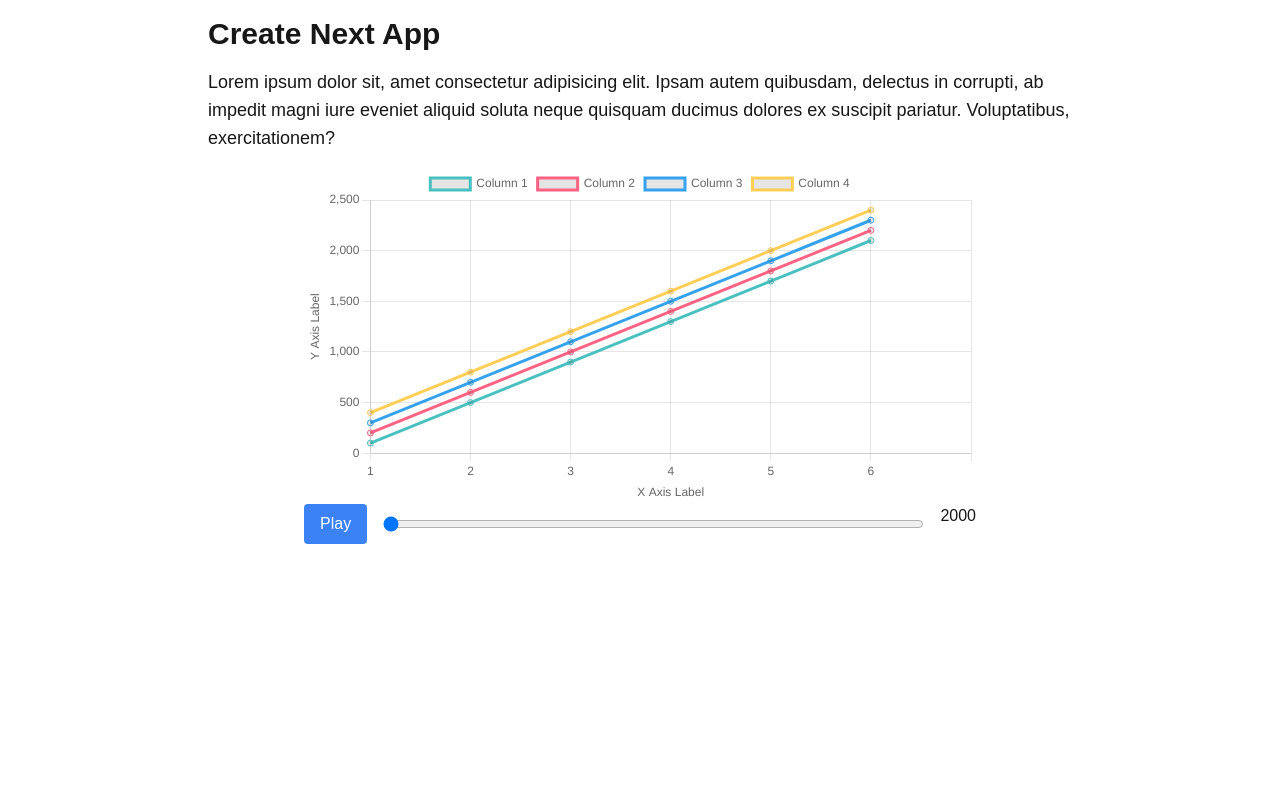
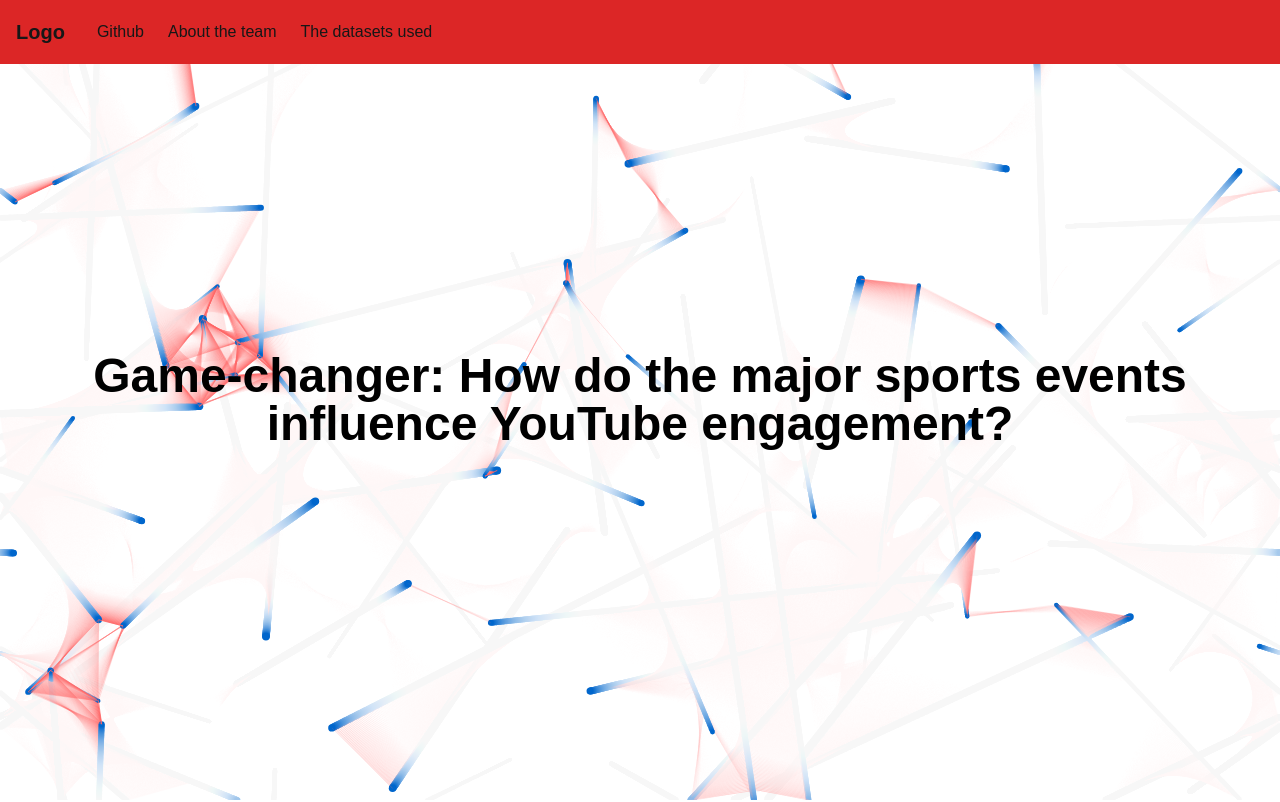
Before and after one commit to epfl-ada/robodatapioneers2024_datastory, a Next.js app: page / in a window 1280 px wide. Shown: the top 802 px of the page. Built offline with nearby package versions, Linux system fonts and the light colour scheme.

Commit message:
added nav and landing page

```diff
--- /dev/null
+++ b/app/nav.js
@@ -0,0 +1,74 @@
+import { useEffect, useState } from "react";
+
+const NavBar = () => {
+	const [scrolled, setScrolled] = useState(false);
+
+	useEffect(() => {
+		const handleScroll = () => {
+			const isScrolled = window.scrollY > 20;
+			setScrolled(isScrolled);
+		};
+
+		window.addEventListener("scroll", handleScroll);
+		return () => window.removeEventListener("scroll", handleScroll);
+	}, []);
+
+	return (
+		<nav
+			className={`fixed top-0 left-0 right-0 z-50 transition-all duration-300 ${
+				scrolled
+					? "h-12 bg-red-600/90 backdrop-blur-sm shadow-md"
+					: "h-16 bg-red-600"
+			}`}
+		>
+			<div className="max-w-7xl px-4 h-full flex items-center justify-between">
+				<div className="flex items-center space-x-8">
+					<h1
+						className={`font-bold transition-all ${
+							scrolled ? "text-lg" : "text-xl"
+						}`}
+					>
+						Logo
+					</h1>
+					<div className="hidden md:flex space-x-6">
+						<a
+							href="https://github.com/epfl-ada/ada-2024-project-robodatapioneers2024"
+							className="hover:text-blue-600 transition-colors"
+						>
+							Github
+						</a>
+						<a
+							href="#"
+							className="hover:text-blue-600 transition-colors"
+						>
+							About the team
+						</a>
+						<a
+							href="#"
+							className="hover:text-blue-600 transition-colors"
+						>
+							The datasets used
+						</a>
+					</div>
+				</div>
+				<button className="md:hidden">
+					<svg
+						className="w-6 h-6"
+						fill="none"
+						stroke="currentColor"
+						viewBox="0 0 24 24"
+					>
+						<path
+							strokeLinecap="round"
+							strokeLinejoin="round"
+							strokeWidth={2}
+							d="M4 6h16M4 12h16M4 18h16"
+						/>
+					</svg>
+				</button>
+			</div>
+		</nav>
+	);
+};
+
+export { NavBar };
--- a/app/page.js
+++ b/app/page.js
@@ -1,19 +1,119 @@
 "use client";
 
 import Image from "next/image";
-import { useEffect } from 'react';
+import { useEffect, useState } from 'react';
 import Chart from 'chart.js/auto';
 import Papa from "papaparse";
-import { LoadingSpinner, ChartComponent, TimeChartComponent } from "./data_charts.js"
+import { LoadingSpinner, ChartComponent, TimeChartComponent } from "./data_charts.js";
+import { NavBar } from "./nav.js";
 
+function LandingPage() {
+    useEffect(() => {
+        const canvas = document.getElementById("animated-bg");
+        const ctx = canvas.getContext("2d");
+        let animationFrameId;
+
+        canvas.width = window.innerWidth;
+        canvas.height = window.innerHeight;
+
+        const particles = [];
+        const numParticles = 60;
+
+        // Created with Claude 3.5 sonnet
+        // Initialize particles
+        for (let i = 0; i < numParticles; i++) {
+            particles.push({
+                x: Math.random() * canvas.width,
+                y: Math.random() * canvas.height,
+                speed: 0.5 + Math.random(),
+                angle: Math.random() * Math.PI * 2,
+                size: 2 + Math.random() * 2
+            });
+        }
+
+        const render = () => {
+            ctx.fillStyle = 'rgba(255, 255, 255, 0.05)';
+            ctx.fillRect(0, 0, canvas.width, canvas.height);
+
+            ctx.fillStyle = '#0066cc';
+            particles.forEach(particle => {
+                // Update position
+                particle.x += Math.cos(particle.angle) * particle.speed;
+                particle.y += Math.sin(particle.angle) * particle.speed;
+
+                // Draw particle
+                ctx.beginPath();
+                ctx.arc(particle.x, particle.y, particle.size, 0, Math.PI * 2);
+                ctx.fill();
+
+                // Connect nearby particles
+                particles.forEach(other => {
+                    const dx = particle.x - other.x;
+                    const dy = particle.y - other.y;
+                    const distance = Math.sqrt(dx * dx + dy * dy);
+
+                    if (distance < 100) {
+                        ctx.strokeStyle = `rgba(255, 102, 102, ${1 - distance / 100})`;
+                        ctx.beginPath();
+                        ctx.moveTo(particle.x, particle.y);
+                        ctx.lineTo(other.x, other.y);
+                        ctx.stroke();
+                    }
+                });
+
+                // Wrap around screen
+                if (particle.x < 0) particle.x = canvas.width;
+                if (particle.x > canvas.width) particle.x = 0;
+                if (particle.y < 0) particle.y = canvas.height;
+                if (particle.y > canvas.height) particle.y = 0;
+            });
+
+            animationFrameId = requestAnimationFrame(render);
+        };
+
+        render();
+
+        return () => {
+            cancelAnimationFrame(animationFrameId);
+        };
+    }, []);
+
+    return (
+        <div className="relative w-full h-screen">
+            <canvas
+                id="animated-bg"
+                className="absolute inset-0 w-full h-full"
+            ></canvas>
+            <div className="absolute inset-0 flex items-center justify-center">
+                <h1 className="text-5xl font-bold text-black text-center">
+                    Game-changer: How do the major sports events influence
+                    YouTube engagement?
+                </h1>
+            </div>
+        </div>
+    );
+}
 
 export default function Home() {
     return (
+        <>
+        <NavBar />
+        <LandingPage />
         <main className="min-h-screen flex flex-col items-center">
             <div className="flex flex-col space-y-2 p-4 max-w-4xl">
                 <h1 className="text-3xl font-bold mb-2">Create Next App</h1>
                 <p className="text-lg">
                     Lorem ipsum dolor sit, amet consectetur adipisicing elit. Ipsam autem quibusdam, delectus in corrupti, ab impedit magni iure eveniet aliquid soluta neque quisquam ducimus dolores ex suscipit pariatur. Voluptatibus, exercitationem?
+                    Lorem ipsum, dolor sit amet consectetur adipisicing elit. Perspiciatis repellat iure tenetur similique nemo soluta velit voluptate. Tempore esse adipisci quia repellat amet eaque numquam deleniti asperiores dolore? Voluptates, possimus?
+                    Suscipit fuga laudantium beatae vel esse non, consectetur dolores praesentium eos tempora? Perferendis eius accusantium tenetur sit error natus, corporis voluptas, beatae sed ipsa repudiandae qui nobis autem voluptatum quod?
+                    Soluta sequi deleniti et a, expedita nesciunt quos ad, facere laudantium nisi numquam perferendis? Veritatis eum harum saepe quae itaque maxime quia, assumenda vero commodi iste dolores corporis dolorum sequi.
+                    Placeat numquam nostrum sit, ipsam id delectus voluptatum inventore quas nemo ex. Dolor, ea dolore voluptate soluta nobis rerum nostrum nesciunt iusto magnam maxime id aperiam ipsum velit cum? Eaque!
+                    Alias, magnam sunt vitae facilis consectetur aut, et, quae odio eveniet accusantium deleniti exercitationem laudantium iste tempore? Sapiente incidunt impedit vel debitis ab in tenetur beatae dolorem, nulla laborum ipsum.
+                    Nihil quisquam odio quia veniam nemo voluptatibus animi! Sit labore eius voluptatem hic fugit eum itaque tempora, veniam ipsam at saepe numquam quis error perferendis eos, repellat ex harum excepturi.
+                    Quae natus maxime ex eligendi odit molestias explicabo voluptatibus atque! Quis officiis quam, exercitationem blanditiis, dicta alias voluptates accusamus voluptatibus, fugit iste dolorem! Numquam excepturi quia maxime illo ea minus?
+                    Tempora eveniet similique non perferendis repudiandae neque commodi aspernatur est totam nobis dolor, delectus incidunt repellendus tenetur facilis et quam, dicta corrupti quas iusto vitae quisquam illum saepe! Molestiae, reiciendis.
+                    Possimus quas voluptates, tempora iusto ab perspiciatis atque amet explicabo enim laborum! Alias accusamus, veniam voluptatum sed inventore cupiditate? Reiciendis temporibus veniam autem, quo illum possimus magni blanditiis et fugiat.
+                    Quae, voluptates fugit? Excepturi, quos. Accusamus numquam excepturi magnam libero porro eaque quas commodi, dolore facere ipsum aliquid saepe quibusdam. Ipsa deleniti, aperiam assumenda veniam iste cum sapiente voluptatem veritatis.
                 </p>
             </div>
             <ChartComponent
@@ -23,5 +123,6 @@
                 loading={<LoadingSpinner />}
             />
         </main>
+        </>
     );
 }
```
